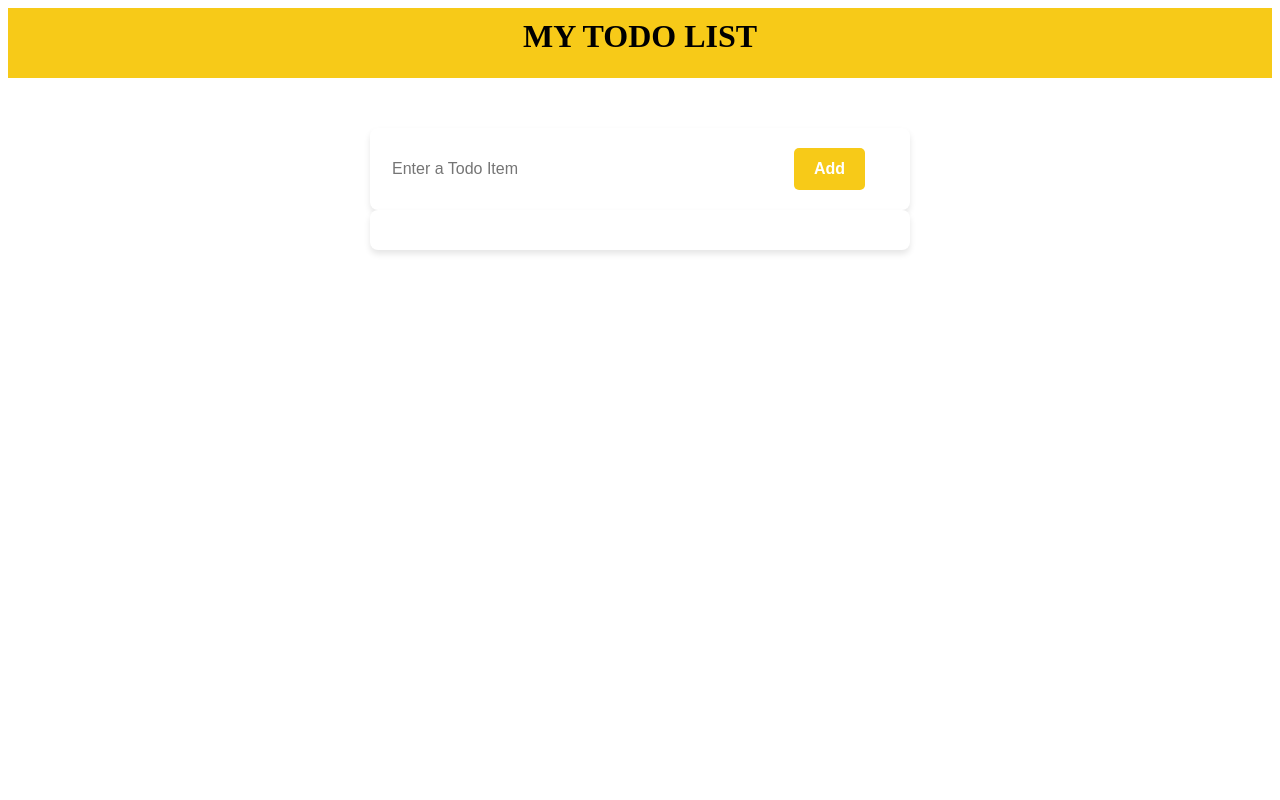
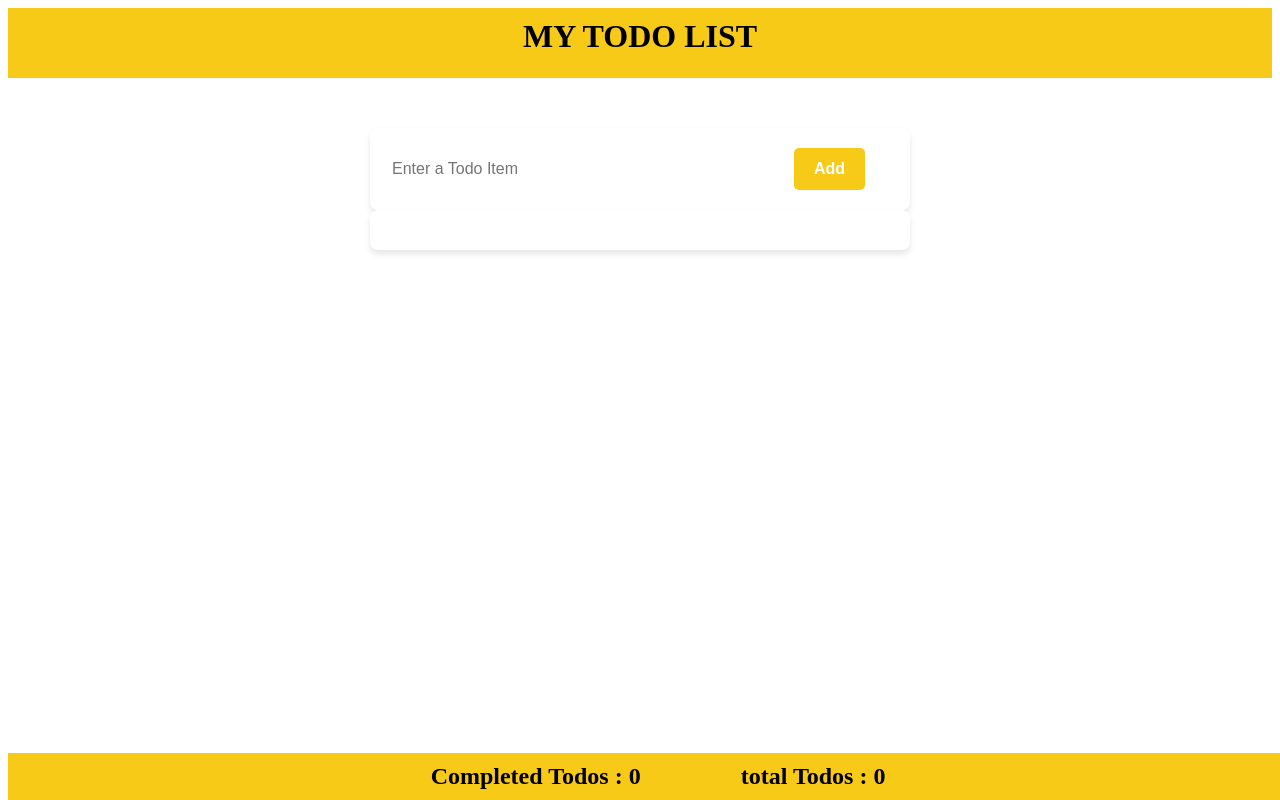
Before and after one commit to elhadj-am/ELHADJ-GITHUB-MANAGEMENT, a React (Vite) app in the folder TO-DO-LIST-APP/: page / in a window 1280 px wide. Built offline with nearby package versions, Linux system fonts and the light colour scheme.

Commit message:
TO-DO-LIST-APP
TO-DO-LIST-APP X Adding Footer that expose status

```diff
--- /dev/null
+++ b/TO-DO-LIST-APP/src/components/Footer.jsx
@@ -0,0 +1,11 @@
+import styles from "./footer.module.css";
+export default function Footer({ completedTodos, totalTodos }) {
+  return (
+    <div className={styles.footer}>
+      <span className={styles.itemFooter}>
+        Completed Todos : {completedTodos}
+      </span>
+      <span className={styles.itemFooter}>total Todos : {totalTodos}</span>
+    </div>
+  );
+}
--- a/TO-DO-LIST-APP/src/components/Todo.jsx
+++ b/TO-DO-LIST-APP/src/components/Todo.jsx
@@ -2,16 +2,18 @@
 import TodoItem from "./TodoItem";
 import Form from "./Form";
 import TodoList from "./TodoList";
+import Footer from "./Footer";
 
 export default function Todo() {
   const [todos, setTodos] = useState([]);
+  const completedTodos = todos.filter((todo) => todo.done).length;
+  const totalTodos = todos.length;
 
   return (
     <div>
       <Form todos={todos} setTodos={setTodos} />
       <TodoList todos={todos} setTodos={setTodos} />
-
-      {console.log(todos)}
+      <Footer completedTodos={completedTodos} totalTodos={totalTodos} />
     </div>
   );
 }
--- a/TO-DO-LIST-APP/src/components/TodoItem.jsx
+++ b/TO-DO-LIST-APP/src/components/TodoItem.jsx
@@ -13,6 +13,8 @@
     setTodos(newArray);
   }
   const classNameUsed = item.done ? styles.completed : "";
+
+  let totalDone = todos.filter((todo) => todo.done === true).lenght;
   return (
     <div className={styles.item}>
       <div className={styles.itemName}>
@@ -31,6 +33,7 @@
       </div>
 
       <hr className={styles.line} />
+      <h3>{totalDone}</h3>
     </div>
   );
 }
--- /dev/null
+++ b/TO-DO-LIST-APP/src/components/footer.module.css
@@ -0,0 +1,14 @@
+.footer {
+  position: fixed;
+  bottom: 0;
+  font-size: 1.5em;
+  font-weight: bold;
+  text-align: center;
+  width: 100%;
+  background-color: #f7ca18;
+  padding: 10px;
+}
+
+.itemFooter {
+  margin: 50px;
+}
```
